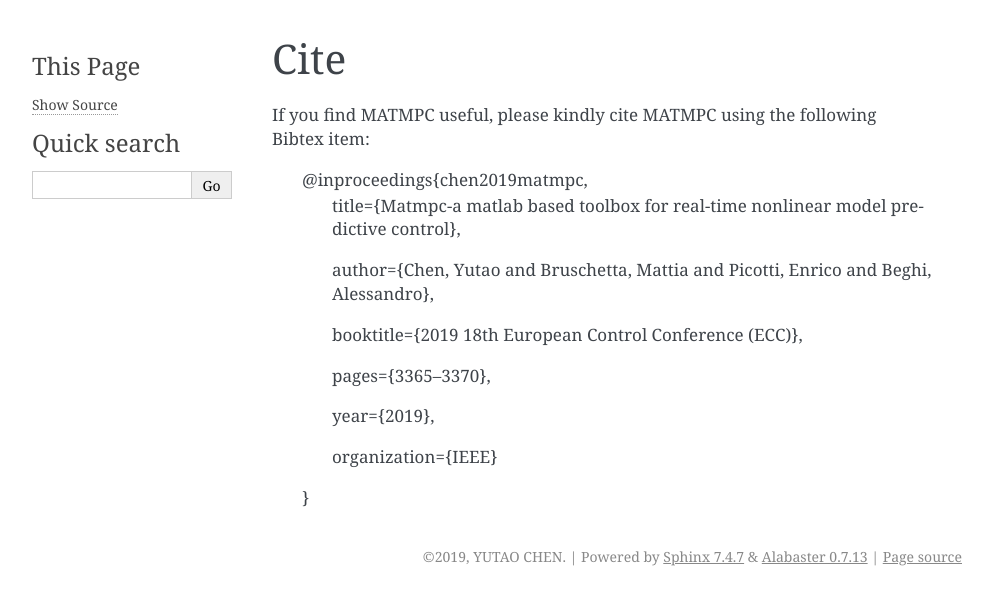
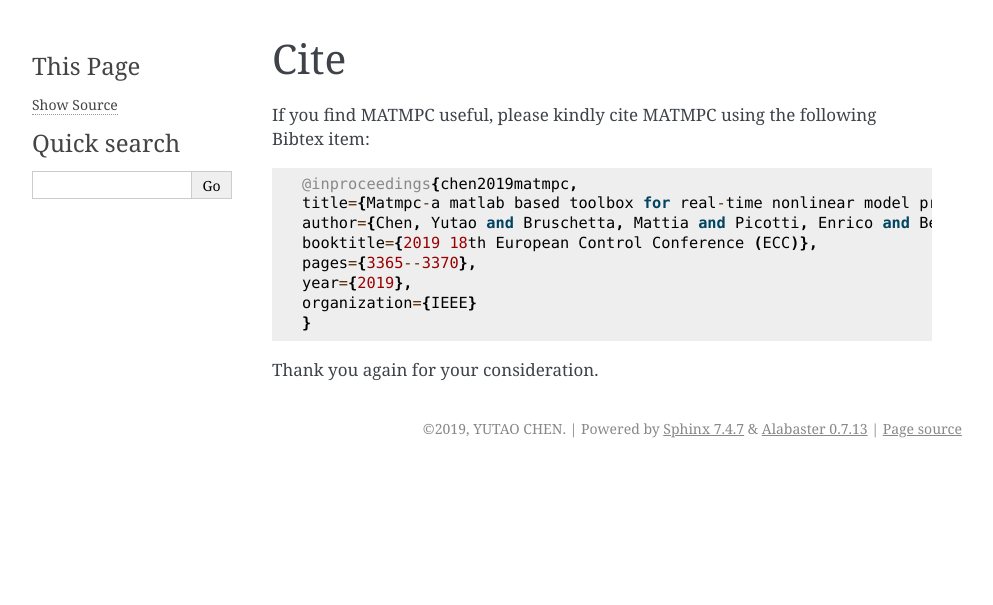
Before and after one commit to chenyutao36/MATMPC-Docs, a Sphinx documentation site: the page built from source/cite.rst, in a window 1280 px wide. Shown: the top 605 px of the page, without its empty margins (148-1141 px from the left). Built offline with Sphinx 7.4.7, drawn with Linux system fonts in a browser that asks for light colours.

Commit message:
second commit

```diff
--- a/source/cite.rst
+++ b/source/cite.rst
@@ -1,18 +1,15 @@
 Cite
 ====
 
-If you find MATMPC useful, please kindly cite MATMPC using the following Bibtex item:
+If you find MATMPC useful, please kindly cite MATMPC using the following Bibtex item::
 
     @inproceedings{chen2019matmpc,
-        title={Matmpc-a matlab based toolbox for real-time nonlinear model predictive control},
+    title={Matmpc-a matlab based toolbox for real-time nonlinear model predictive control},
+    author={Chen, Yutao and Bruschetta, Mattia and Picotti, Enrico and Beghi, Alessandro},
+    booktitle={2019 18th European Control Conference (ECC)},
+    pages={3365--3370},
+    year={2019},
+    organization={IEEE}
+    }
 
-        author={Chen, Yutao and Bruschetta, Mattia and Picotti, Enrico and Beghi, Alessandro},
-
-        booktitle={2019 18th European Control Conference (ECC)},
-
-        pages={3365--3370},
-
-        year={2019},
-
-        organization={IEEE}
-    }
+Thank you again for your consideration.
```
Also changed, not shown: source/get-started.rst (added, +100 -0 lines), source/index.rst (+9 -2 lines).
